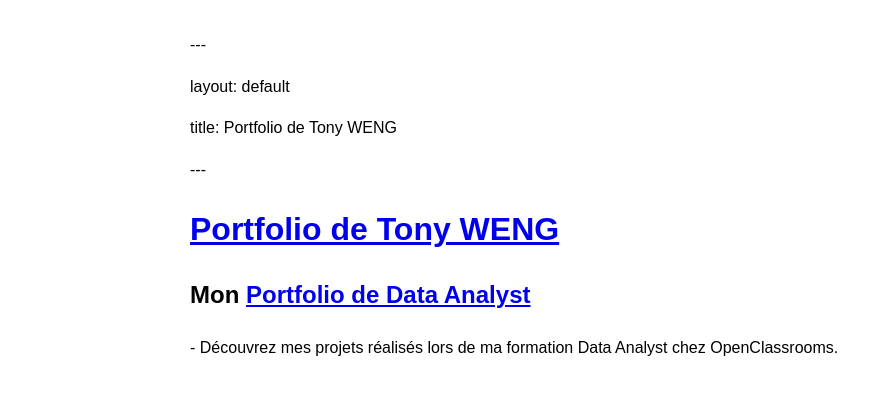
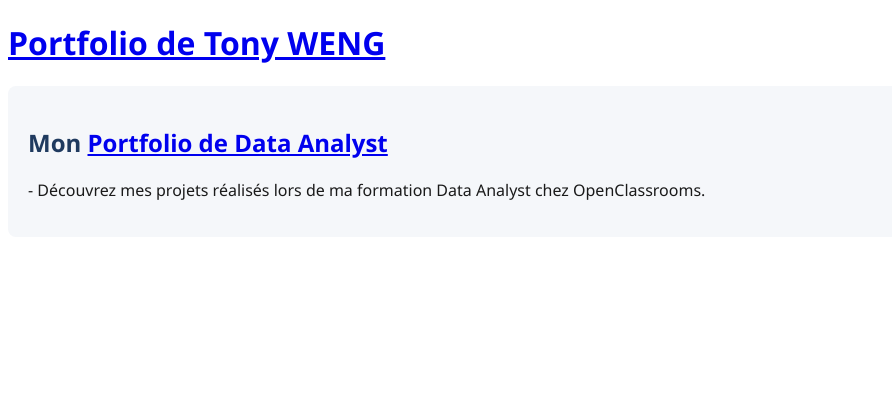
Before and after one commit to TonyWeng25/portfolio, a Jekyll site: the page index.html, which Jekyll copies as it is, in a window 1280 px wide. Shown: the top 395 px of the page, without its empty margins (0-892 px from the left). Built offline with Jekyll 4.4.1, drawn with Linux system fonts in a browser that asks for light colours.

Commit message:
accueil fix

```diff
--- a/index.html
+++ b/index.html
@@ -1,22 +1,16 @@
 <!doctype html>
-<html lang="en">
+<html lang="fr">
 <head>
   <meta charset="utf-8" />
   <meta name="viewport" content="width=device-width, initial-scale=1" />
-  <title>portfolio</title>
-  <style>body{font-family:Arial,Helvetica,sans-serif;max-width:900px;margin: auto;padding: 1rem;line-height:1.6}pre{background:#f5f5f5;padding:1rem;overflow:auto}code{background:#f4f4f4;padding:2px 4px;border-radius:3px}</style>
+  <title>Portfolio de Tony WENG</title>
+  <link rel="stylesheet" href="assets/style.css">
 </head>
 <body>
-<p>---</p>
-<p>layout: default</p>
-<p>title: Portfolio de Tony WENG</p>
-<p>---</p>
-
-<p><h1 style="color:#1F3A5F;"><a href="https://tonyweng25.github.io/portfolio">Portfolio de Tony WENG</a></h1></p>
-
-<p><div class="section"></p>
-<p>  <h2>Mon <a href="./data-analyst/">Portfolio de Data Analyst</a></h2></p>
-<p>  <p>- Découvrez mes projets réalisés lors de ma formation Data Analyst chez OpenClassrooms.</p></p>
-<p></div></p>
+<h1 style="color:#1F3A5F;"><a href="https://tonyweng25.github.io/portfolio">Portfolio de Tony WENG</a></h1>
+<div class="section">
+<h2>Mon <a href="./data-analyst/">Portfolio de Data Analyst</a></h2>
+<p>- Découvrez mes projets réalisés lors de ma formation Data Analyst chez OpenClassrooms.</p>
+</div>
 </body>
 </html>
```
